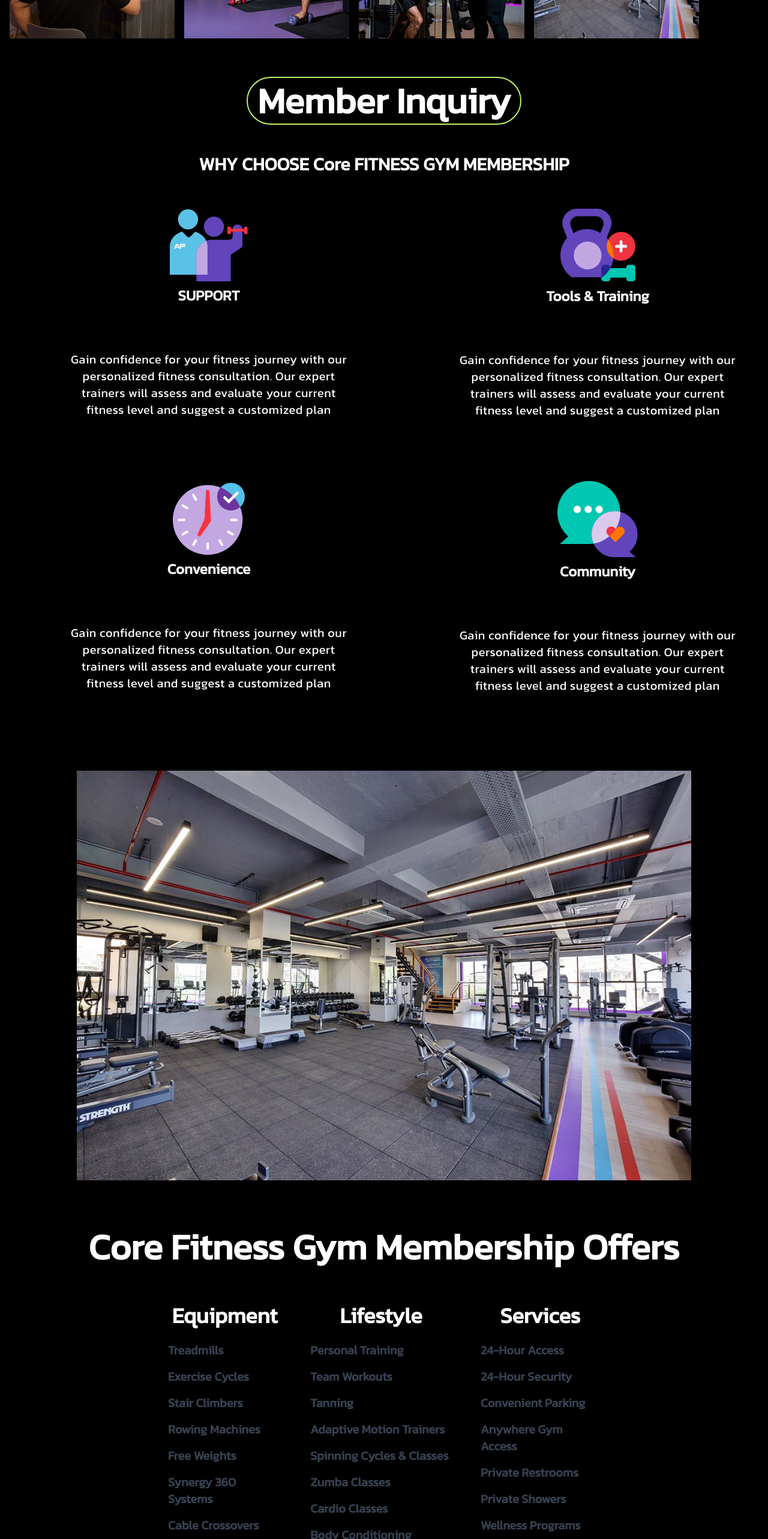
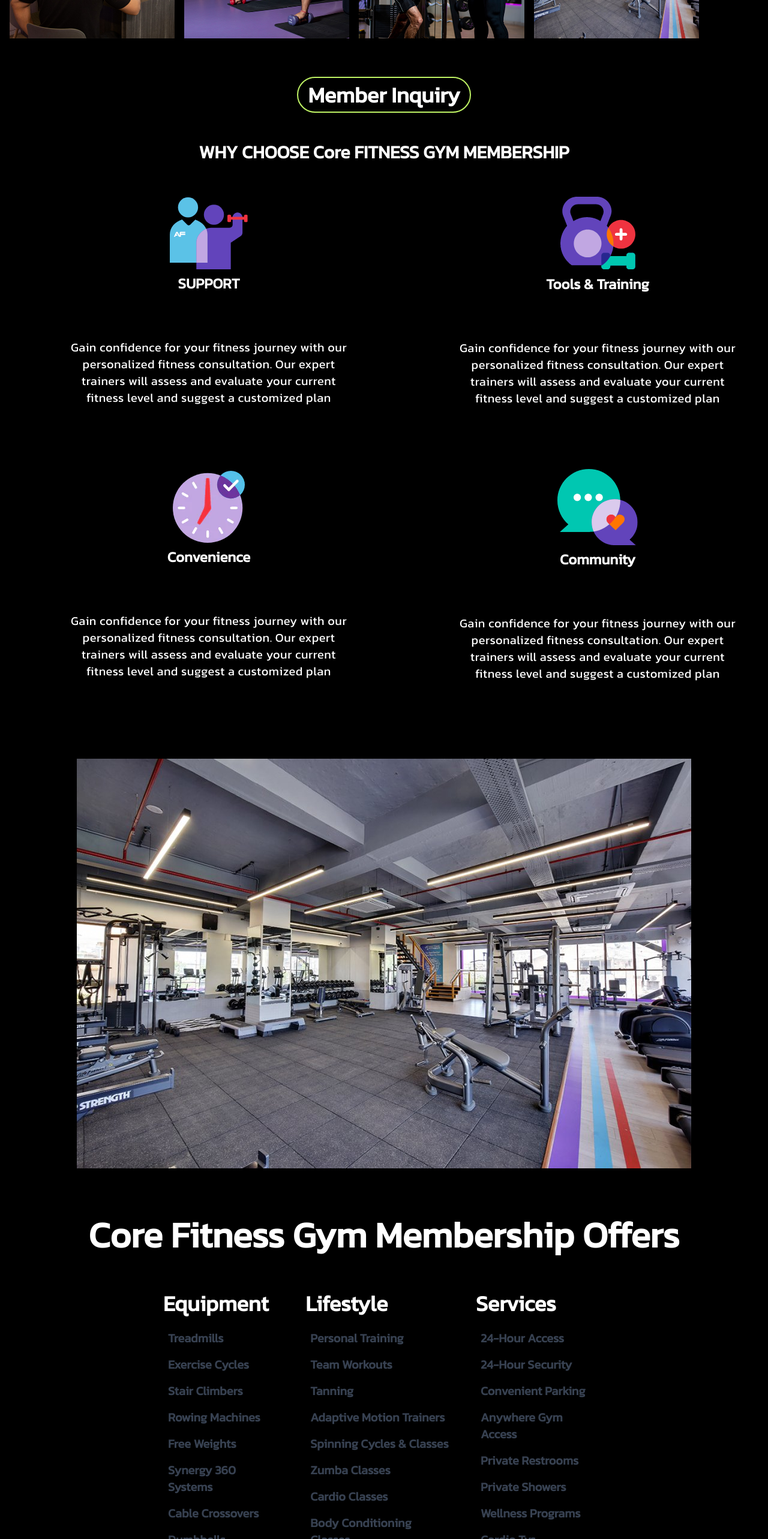
Before and after one commit to akashkumargaur/gym, a Next.js app: page /membership in a window 1280 px wide. Shown: the part 960-3526 px from the top of the page at 60% size. Built offline with nearby package versions, Linux system fonts and the light colour scheme.

Commit message:
deploy_try-4

```diff
--- a/app/(site)/page.tsx
+++ b/app/(site)/page.tsx
@@ -50,7 +50,7 @@ export default function Home() {
           <iframe width="560" height="315" src="https://www.youtube.com/embed/s8hWQwFwayo?si=0Icf8z8FzJ1lcBgx" title="YouTube video player" frameBorder="0" allow="accelerometer; autoplay; clipboard-write; encrypted-media; gyroscope; picture-in-picture; web-share" referrerPolicy="strict-origin-when-cross-origin" allowFullScreen></iframe>
         </div>
         <div className="pl-6">
-          <h1 className={`text-2xl ${myfont.className} font-extrabold p-8  sm:text-4xl text-bold `}>Gym, yoga, Cardio, Zumba & More - We Have It All </h1>
+          <h1 className={`text-2xl ${myfont.className} font-extrabold p-8  sm:text-3xl text-bold `}>Gym, yoga, Cardio, Zumba & More - We Have It All </h1>
           <p className=" italic   text-sm text-bold   sm:text-xl  mt-2  sm:w-[70%] px-8 mb-2   ">Whether you&apos;re new to fitness or a seasoned enthusiast, our skilled trainers guide
             both group sessions and personalized workouts. These routines are crafted with practical expertise to support your fitness
             journey and foster a strong community.</p>
@@ -61,7 +61,7 @@ export default function Home() {
       <div className="  sm:flex p-2 mt-6">
         <div className="">
           <h1 className={`text-4xl ${myfont.className} font-extrabold p-8 text-white sm:text-4xl text-bold text-end`}>Stop Existing, Start Thriving</h1>
-          <p className="  italic px-8 text-sm text-bold text-center   sm:text-xl  mt-3=2 sm:pl-[40%]  sm:text-start ">Are you tired of just going through the motions? Ready to ditch the routine and ignite your fitness journey? We get it. At Core Fit Gym, we&apos;re here to help you stop existing and start thriving. We offer personalized plans for all fitness levels, from high-energy Zumba to restorative yoga. Let our expert trainers guide you,  accommodate past injuries, and  unleash your inner athlete. It&apos;s time to feel your best and live life to the fullest.</p>
+          <p className="  italic px-8 text-sm text-bold text-center   sm:text-xl  mt-3=2 sm:pl-[40%]   ">Are you tired of just going through the motions? Ready to ditch the routine and ignite your fitness journey? We get it. At Core Fit Gym, we&apos;re here to help you stop existing and start thriving. We offer personalized plans for all fitness levels, from high-energy Zumba to restorative yoga. Let our expert trainers guide you,  accommodate past injuries, and  unleash your inner athlete. It&apos;s time to feel your best and live life to the fullest.</p>
         </div>
         <div className=" mx-auto my-auto sm:pl-4  sm:w-[60%] flex justify-center sm:justify-start ">
           <iframe width="560" height="315" src="https://www.youtube.com/embed/s8hWQwFwayo?si=0Icf8z8FzJ1lcBgx" title="YouTube video player" frameBorder="0" allow="accelerometer; autoplay; clipboard-write; encrypted-media; gyroscope; picture-in-picture; web-share" referrerPolicy="strict-origin-when-cross-origin" allowFullScreen></iframe>
--- a/app/membership/page.tsx
+++ b/app/membership/page.tsx
@@ -56,10 +56,10 @@ const Membership = () => {
       </div>
       {/* // 50% on small screens and 33% on larger screens. */}
       <div className="flex flex-col justify-center mt-6 pt-6">
-        <button onClick={()=>router.push('/inquiry')} className="text-md sm:text-6xl mx-auto mt-4 border-2 w-fit border-lime-300 hover:bg-slate-500 hover:text-white font-bold py-2 px-4 rounded-full">Member Inquiry</button>
+        <button onClick={()=>router.push('/inquiry')} className="text-md sm:text-4xl mx-auto mt-4 border-2 w-fit border-lime-300 hover:bg-slate-500 hover:text-white font-bold py-2 px-4 rounded-full">Member Inquiry</button>
         <h2 className="text-3xl font-bold text-center mt-6 pt-6">WHY CHOOSE Core FITNESS GYM MEMBERSHIP</h2>
       </div>
-      <div className="sm:grid sm:grid-cols-2 gap-4 justify-center items-center pt-4  mt-10 mb-10 sm:mx-8  w-full  text-white">
+      <div className="sm:grid sm:grid-cols-2 gap-2 lg:gap-4 justify-center items-center pt-4  mt-10 mb-10 sm:mx-8  w-full  text-white">
         <div className=" mx-4  font-bold flex flex-col items-center">
           <Image src={membership1} className="h-fit w-fit " alt="image" />
           <h1 className="p-2  text-center sm:text-2xl">SUPPORT </h1>
@@ -88,11 +88,11 @@ const Membership = () => {
       <Image src={training4} alt="image" className="h-[80%] w-[80%] mx-auto mt-10 " />
       <div className="flex flex-col justify-center mt-6">
         <hr className="mb-4 mx-auto w-[50%] pt-4 border-black" />
-        <h2 className="text-4xl sm:text-6xl font-bold text-center mt-6">Core Fitness Gym Membership Offers</h2>
+        <h2 className="text-4xl sm:text-6xl font-bold text-center  mt-6">Core Fitness Gym Membership Offers</h2>
       </div>
-      <div className="sm:flex sm:justify-between  sm:flex-grow  mt-10 pt-4 mx-auto sm:w-[60%] w-full  text-black">
+      <div className="sm:flex sm:justify-between  sm:flex-grow  mt-10 pt-4 mx-auto sm:w-[60%]  w-full  text-black">
         <div className=" mx-4  font-bold text-center sm:text-start">
-          <h1 className="p-2 text-3xl text-white text-center  sm:text-4xl">Equipment </h1>
+          <h1 className="py-2 text-3xl text-white text-start  sm:text-4xl">Equipment </h1>
           <p className="  text-xl mt-2  p-2 text-gray-700">Treadmills</p>
           <p className="  text-xl  p-2 text-gray-700">Exercise Cycles</p>
           <p className=" text-xl  p-2 text-gray-700">Stair Climbers</p>
@@ -106,7 +106,7 @@ const Membership = () => {
           <p className="  text-xl  p-2 text-gray-700">Amt Crosstrainers</p>
         </div>
         <div className=" mx-4  font-bold text-center sm:text-start">
-        <h1 className="p-2 text-3xl text-white text-center  sm:text-4xl">Lifestyle </h1>
+        <h1 className="py-2 text-3xl text-start text-white   sm:text-4xl">Lifestyle </h1>
           {/* <h1 className="p-2 text-4xl text-white text-center sm:text-5xl">Lifestyle </h1> */}
           <p className="  text-xl  mt-2 p-2 text-gray-700">Personal Training</p>
           <p className="  text-xl  p-2 text-gray-700">Team Workouts</p>
@@ -119,7 +119,7 @@ const Membership = () => {
           <p className="  text-xl  p-2 text-gray-700">Yoga Classes</p>
         </div>
         <div className=" mx-4 font-bold text-center sm:text-start">
-          <h1 className="p-2 text-3xl text-white text-center sm:text-4xl">Services </h1>
+          <h1 className="py-2 text-3xl text-white  sm:text-4xl">Services </h1>
           <p className="  text-xl mt-2  p-2 text-gray-700">24-Hour Access</p>
           <p className="  text-xl  p-2 text-gray-700">24-Hour Security</p>
           <p className="  text-xl  p-2 text-gray-700">Convenient Parking</p>
@@ -132,7 +132,7 @@ const Membership = () => {
         </div>
       </div>
       <div className="flex flex-col justify-center mt-6 mb-6">
-      <button onClick={()=>router.push('/inquiry')} className="text-md sm:text-6xl mx-auto mt-4 border-2 w-fit border-lime-300 hover:bg-slate-500 hover:text-white font-bold py-2 px-4 rounded-full">Member Inquiry</button>
+      <button onClick={()=>router.push('/inquiry')} className="text-md sm:text-4xl mx-auto mt-4 border-2 w-fit border-lime-300 hover:bg-slate-500 hover:text-white font-bold py-2 px-4 rounded-full">Member Inquiry</button>
       </div>
     </div>
   );
```
